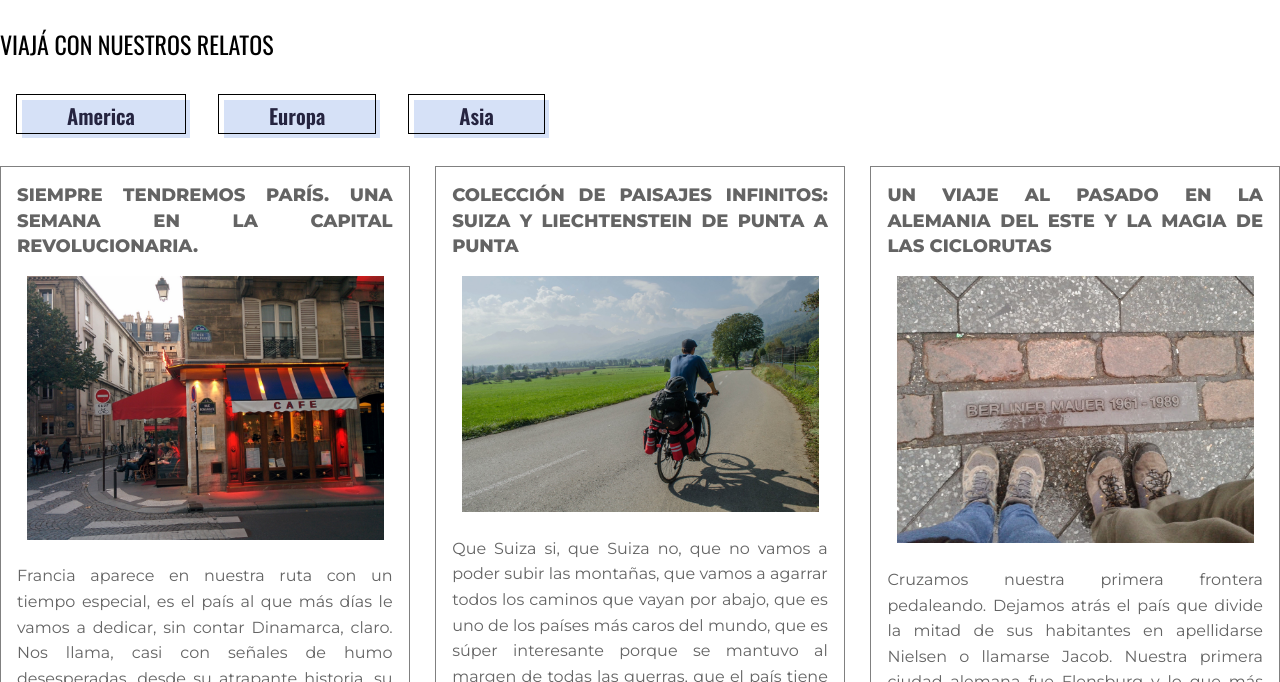
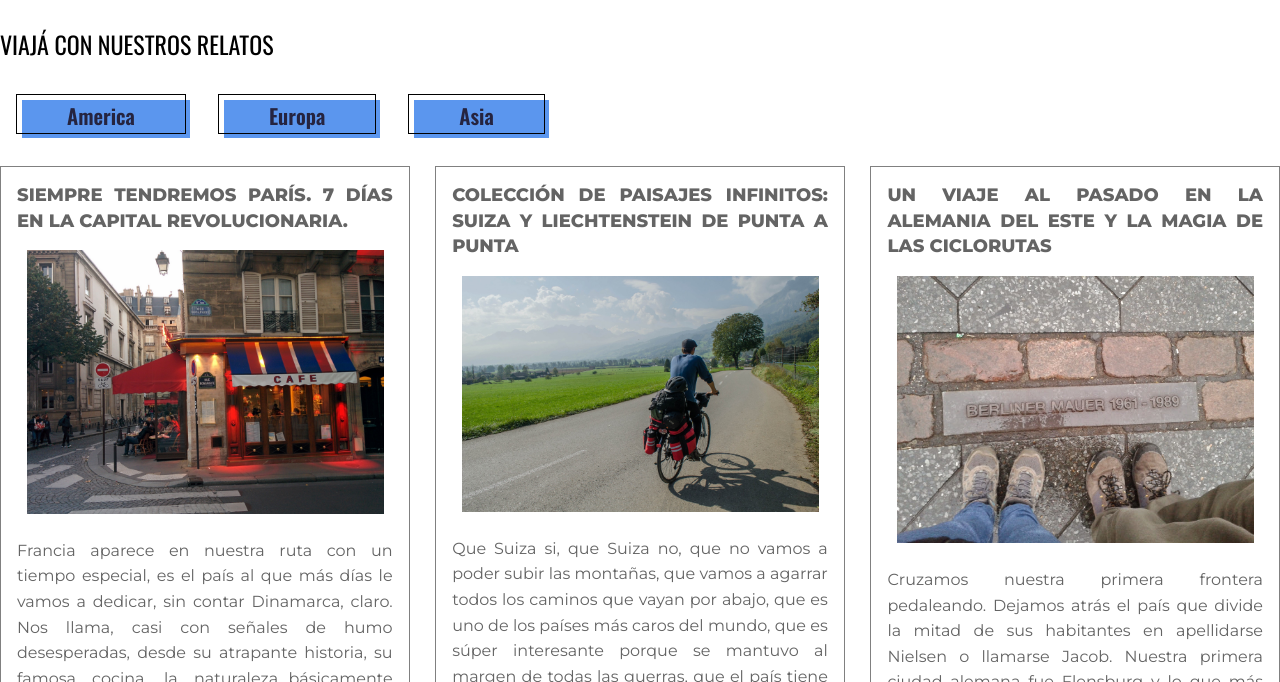
Before and after one commit to florenciafuertes/desafio-5, a plain HTML site: page relatos.html in a window 1280 px wide. Shown: the part 118-800 px from the top of the page. Drawn offline with nearby package versions, Linux system fonts and the light colour scheme.

Commit message:
cambios2

```diff
--- a/css/styles.css
+++ b/css/styles.css
@@ -411,7 +411,7 @@ body{
   	top: 5px;
   	left: 5px;
   	transition: 0.2s;
-  	background-color: #d6e1f7;
+  	background-color: #5b96ee;
 }
 @media	all and	(max-width: 768px){
 	.relatos__btn{
--- a/relatos.html
+++ b/relatos.html
@@ -33,7 +33,7 @@
 		<div class="boxes">
 			<div class="boxes__box">
 				<div class="boxes__relato">
-					<p class="boxes__title">Siempre tendremos París. Una semana en la capital revolucionaria.</p>
+					<p class="boxes__title">Siempre tendremos París. 7 días en la capital revolucionaria.</p>
 					<img src="assets/paris.jpg" alt="Esquina de Paris">
 					<p>Francia aparece en nuestra ruta con un tiempo especial, es el país al que más días le vamos a dedicar, sin contar Dinamarca, claro. Nos llama, casi con señales de humo desesperadas, desde su atrapante historia, su famosa cocina, la naturaleza…básicamente todos los elementos que constituyen el significado de cultura. Quitamos del itinerario nuestro paso por Holanda y Bélgica. Debes estar pensado “estos boludos se están perdiendo de dos países sumamente interesantes”, y sí, lo sabemos. Es que si miramos en el mapa, todo nos seduce, pero nos fuimos de Suiza con aguanieve y cinco grados bajo cero.</p>
 					<div class="boxes__btn">Seguir leyendo</div>
```
Lines whose indentation alone changed are shown as unchanged.
